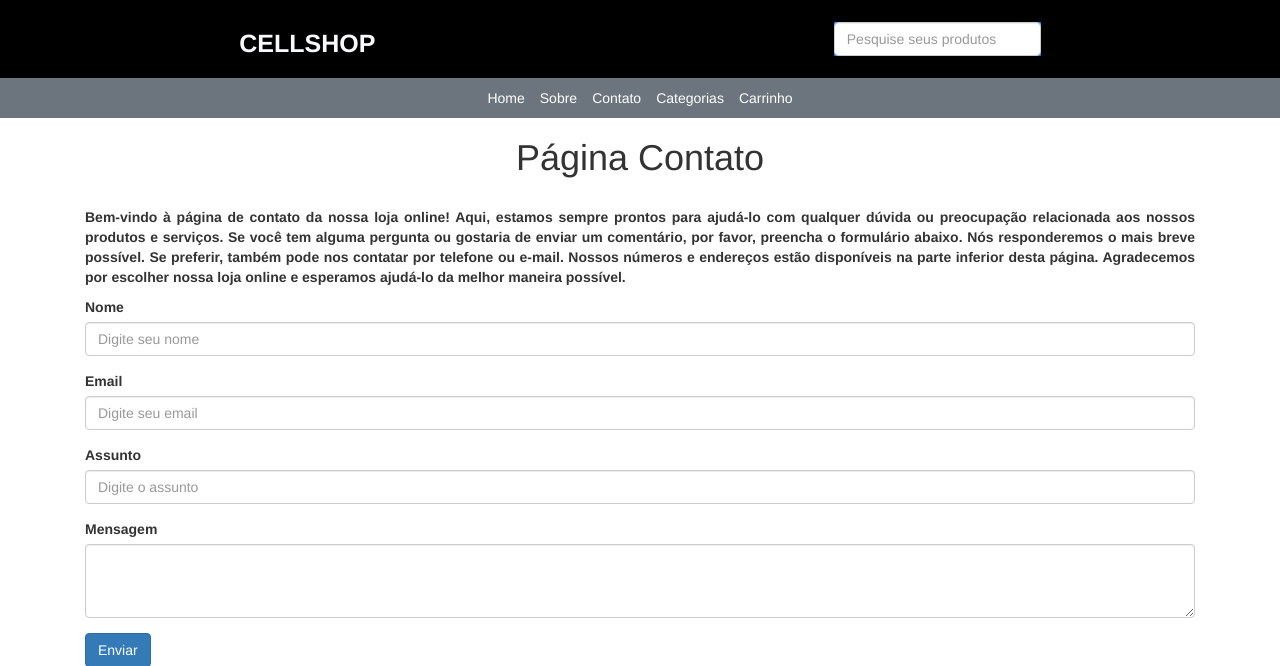
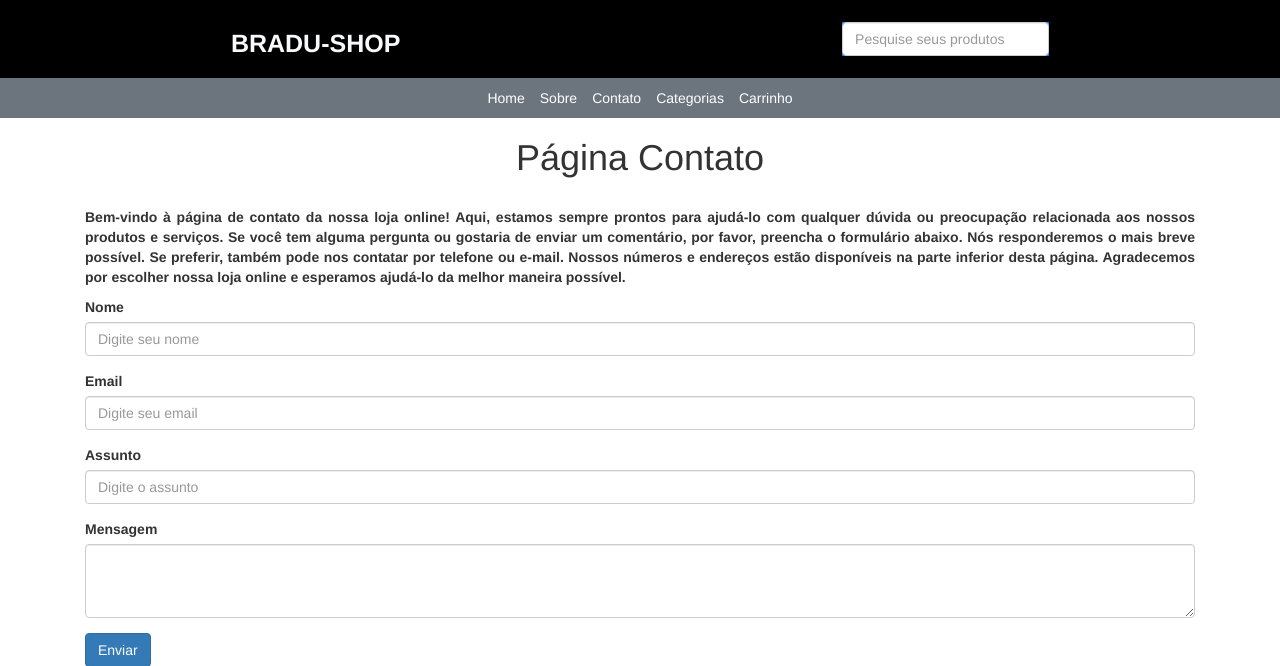
Before and after one commit to JxVtrl/lojaproject, a Django app: page /contato/ in a window 1280 px wide. Shown: the top 666 px of the page. Run offline with Django 4.2, Linux system fonts and the light colour scheme; some libraries are stand-ins or nearby versions.

Commit message:
changing name

```diff
--- a/templates/base.html
+++ b/templates/base.html
@@ -22,7 +22,7 @@
     <div
       class="d-flex flex-row align-items-center justify-content-around bg-black p-3"
     >
-      <h1 class="text-light text-monospace fs-1 fw-bold">CELLSHOP</h1>
+      <h1 class="text-light text-monospace fs-1 fw-bold">BRADU-SHOP</h1>
       <div class="input-group w-auto d-flex justify-content-center bg-primary">
         <input type="text" class="form-control rounded" id="validationCustomUsername" placeholder="Pesquise seus produtos" aria-describedby="inputGroupPrepend" required>
       </div>
```
